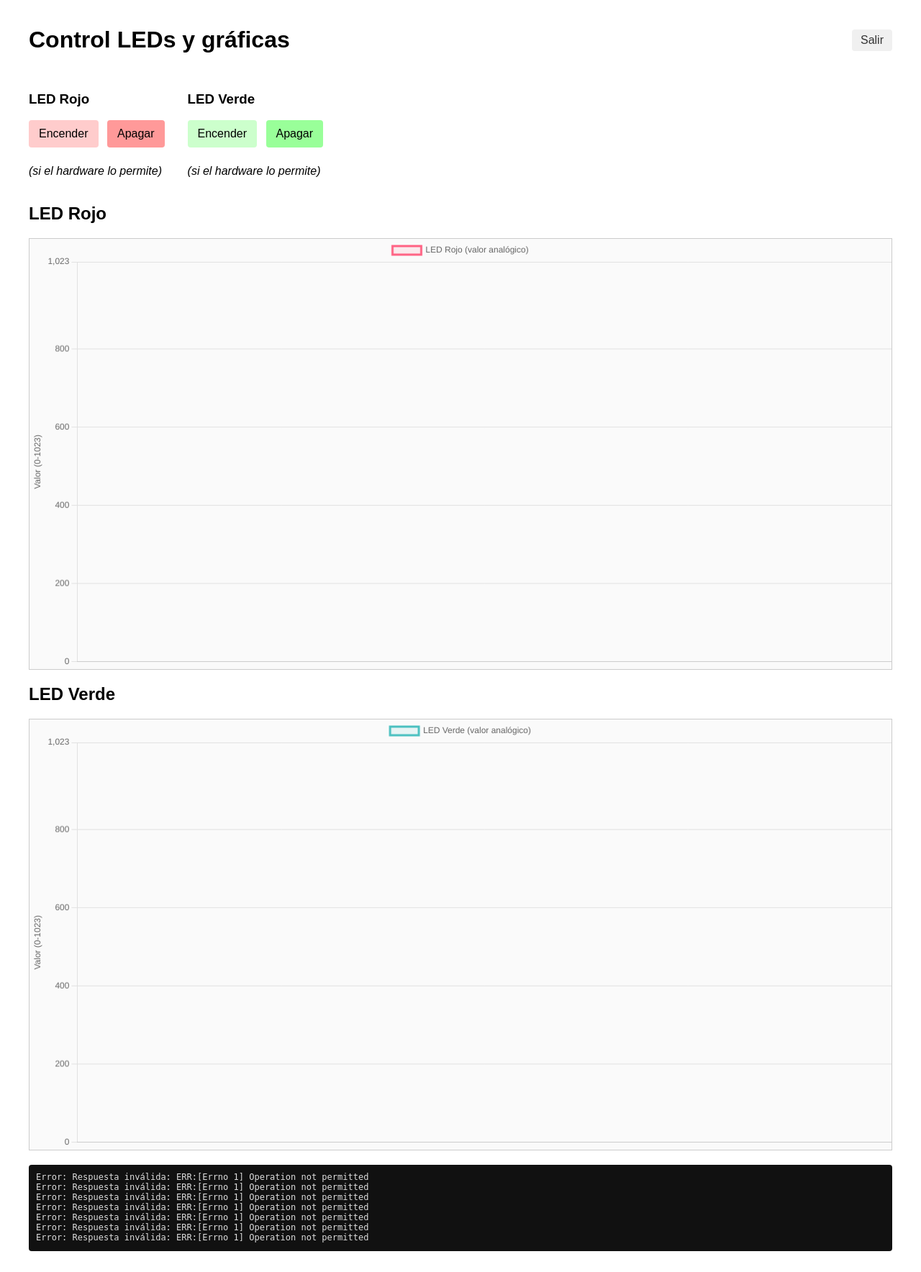
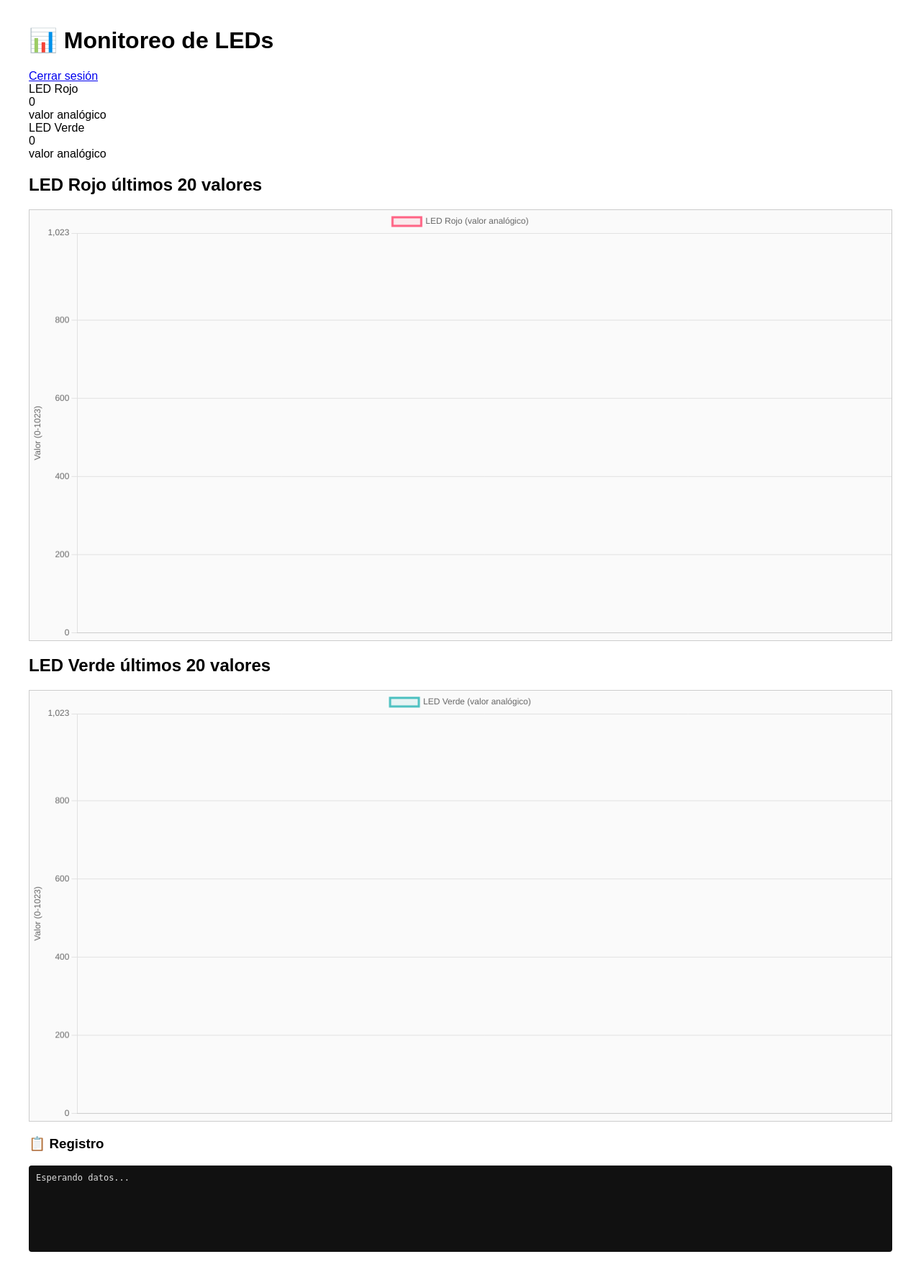
Before and after one commit to LenninMC/Prueba, a Flask app: page / in a window 1280 px wide. Shown: the whole page at 72% size. Before the commit the page ends 1739 px from the top, so only its background shows below. Run offline with Flask 3, Linux system fonts and the light colour scheme; the visitor is signed in with stand-in values (Sample User, id 1); data that the repository does not hold is empty.

Commit message:
index.html

```diff
--- a/templates/index.html
+++ b/templates/index.html
@@ -8,33 +8,46 @@
   <script src="https://cdn.jsdelivr.net/npm/chart.js"></script>
 </head>
 <body>
-  <div class="top">
-    <h1>Control LEDs y gráficas</h1>
-    <a class="logout" href="/logout">Salir</a>
+  <div class="container">
+    <header>
+      <h1>📊 Monitoreo de LEDs</h1>
+      <a class="logout-btn" href="/logout">Cerrar sesión</a>
+    </header>
+
+    <main>
+      <!-- Tarjetas de estado actual -->
+      <div class="stats-grid">
+        <div class="stat-card red">
+          <div class="stat-title">LED Rojo</div>
+          <div class="stat-value" id="valor-rojo">0</div>
+          <div class="stat-label">valor analógico</div>
+        </div>
+        <div class="stat-card green">
+          <div class="stat-title">LED Verde</div>
+          <div class="stat-value" id="valor-verde">0</div>
+          <div class="stat-label">valor analógico</div>
+        </div>
+      </div>
+
+      <!-- Gráficas -->
+      <div class="charts-grid">
+        <div class="chart-card">
+          <h2>LED Rojo <span class="badge">últimos 20 valores</span></h2>
+          <canvas id="chartRojo" width="400" height="200"></canvas>
+        </div>
+        <div class="chart-card">
+          <h2>LED Verde <span class="badge">últimos 20 valores</span></h2>
+          <canvas id="chartVerde" width="400" height="200"></canvas>
+        </div>
+      </div>
+
+      <!-- Log de eventos (opcional, lo puedes ocultar si quieres) -->
+      <div class="log-card">
+        <h3>📋 Registro</h3>
+        <pre id="log">Esperando datos...</pre>
+      </div>
+    </main>
   </div>
-
-  <div class="row">
-    <div>
-      <h3>LED Rojo</h3>
-      <button class="btn-red-on">Encender</button>
-      <button class="btn-red-off">Apagar</button>
-      <p><em>(si el hardware lo permite)</em></p>
-    </div>
-    <div>
-      <h3>LED Verde</h3>
-      <button class="btn-green-on">Encender</button>
-      <button class="btn-green-off">Apagar</button>
-      <p><em>(si el hardware lo permite)</em></p>
-    </div>
-  </div>
-
-  <h2>LED Rojo</h2>
-  <canvas id="chartRojo" width="400" height="200"></canvas>
-
-  <h2>LED Verde</h2>
-  <canvas id="chartVerde" width="400" height="200"></canvas>
-
-  <pre id="log"></pre>
 
   <script src="/static/js/app.js"></script>
 </body>
```
